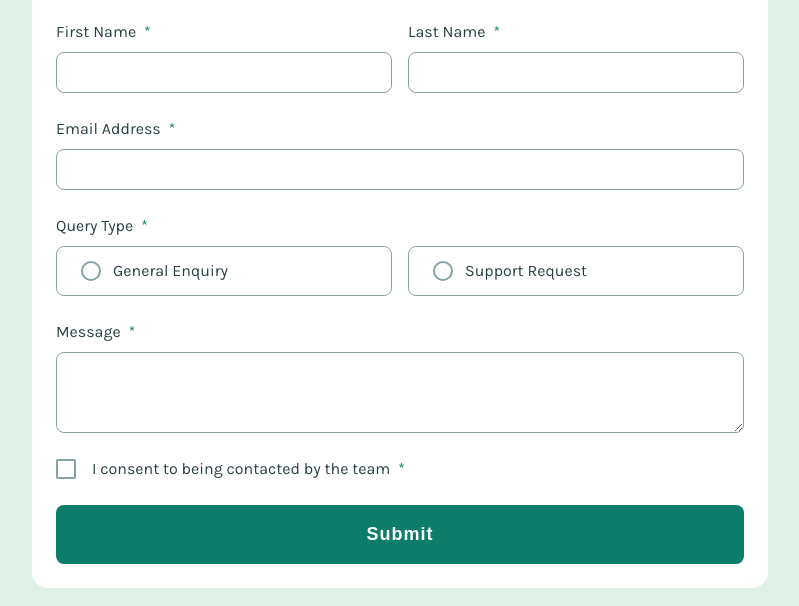
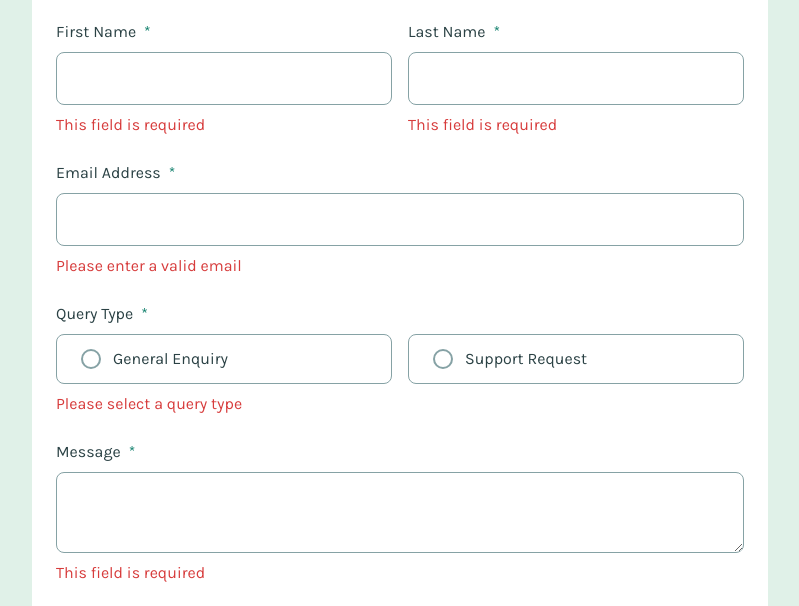
Before and after one commit to delroscol98/signup-form, a website: page index.html in a window 1280 px wide. Shown: the part 188-794 px from the top of the page, without its empty margins (240-1039 px from the left). Drawn offline with Linux system fonts and the light colour scheme.

Commit message:
HTML and CSS modified

```diff
--- a/index.html
+++ b/index.html
@@ -48,13 +48,23 @@
           <label for="first-name" class="form__label paragraph__sm"
             >First Name</label
           >
-          <input type="text" class="form__input" id="first-name" />
+          <input
+            type="text"
+            class="form__input paragraph__md--regular"
+            id="first-name"
+          />
+          <p class="paragraph__error">This field is required</p>
         </article>
         <article class="form__names--box">
           <label for="last-name" class="form__label paragraph__sm"
             >Last Name</label
           >
-          <input type="text" class="form__input" id="last-name" />
+          <input
+            type="text"
+            class="form__input paragraph__md--regular"
+            id="last-name"
+          />
+          <p class="paragraph__error">This field is required</p>
         </article>
       </article>
 
@@ -62,7 +72,12 @@
         <label for="email" class="form__label paragraph__sm"
           >Email Address</label
         >
-        <input type="email" class="form__input" id="email" />
+        <input
+          type="email"
+          class="form__input paragraph__md--regular"
+          id="email"
+        />
+        <p class="paragraph__error">Please enter a valid email</p>
       </article>
 
       <article class="form__queries">
@@ -91,15 +106,17 @@
             >
           </article>
         </article>
+        <p class="paragraph__error">Please select a query type</p>
       </article>
 
       <article class="form__message">
         <label for="message" class="form__label paragraph__sm">Message</label>
         <textarea
-          class="form__message--textarea paragraph__sm"
+          class="form__message--textarea paragraph__md--regular"
           name="message"
           id="message"
         ></textarea>
+        <p class="paragraph__error">This field is required</p>
       </article>
 
       <article class="form__consent">
@@ -112,6 +129,9 @@
         <label class="form__label paragraph__sm" for="checkbox"
           >I consent to being contacted by the team</label
         >
+        <p class="paragraph__error">
+          To submit this form, please consent to being contacted
+        </p>
       </article>
 
       <button type="submit" class="form__btn paragraph__md--bold">
--- a/sass/base/_typography.scss
+++ b/sass/base/_typography.scss
@@ -22,7 +22,6 @@ body,
 
   &__md--regular {
     line-height: 1.5;
-
     font-size: 1.8rem;
     font-weight: 400;
   }
@@ -31,4 +30,10 @@ body,
     font-size: 1.6rem;
     line-height: 1.5;
   }
+
+  &__error {
+    font-size: 1.6rem;
+    line-height: 1.5;
+    color: $red-error;
+  }
 }
--- a/sass/components/_form.scss
+++ b/sass/components/_form.scss
@@ -101,6 +101,7 @@
     &--textarea {
       @include inputStyling;
       height: 21.6rem;
+      color: $grey-dark;
 
       @media screen and (min-width: $bp-tablet) {
         height: 13.2rem;
@@ -114,9 +115,10 @@
 
   &__consent {
     display: grid;
-    grid-template-columns: max-content auto;
+    grid-template-columns: min-content auto;
     align-items: center;
-    gap: $spacing-3;
+    column-gap: $spacing-3;
+    row-gap: $spacing-1;
 
     &--checkbox {
       @include resetCheckboxRadio;
@@ -140,6 +142,10 @@
         opacity: 1;
       }
     }
+
+    & .paragraph__error {
+      grid-column: 1 / 3;
+    }
   }
 
   &__btn {
```
Also changed, not shown: css/style.css.
